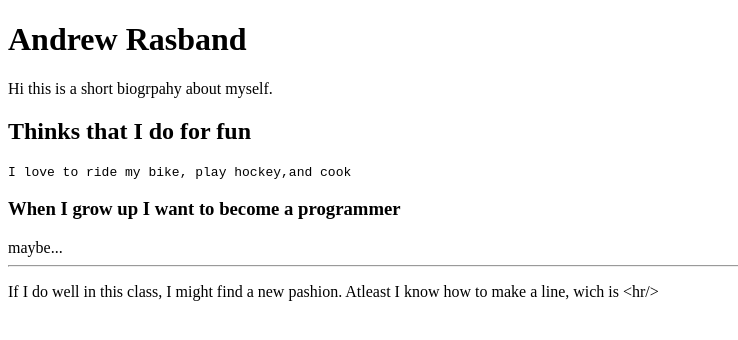
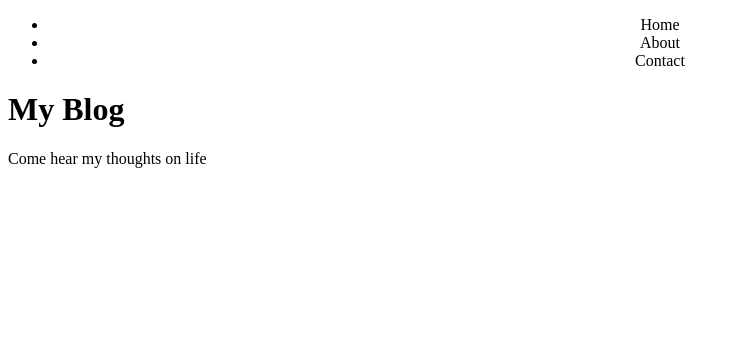
Before and after one commit to Mossysquid/Andrews-html-coding-repository, a plain HTML site: page First-html-Project/index.html in a window 1280 px wide. Shown: the whole page, without its empty margins (0-738 px from the left). Drawn offline with Linux system fonts and the light colour scheme.

Commit message:
comminting all of my deleted files and main.css

```diff
--- a/First-html-Project/index.html
+++ b/First-html-Project/index.html
@@ -1,18 +1,20 @@
 <!DOCTYPE html>
 <html>
     <head>
-        <meta charset="utf-8">
-        <meta name="viewport" content="width=device-width">
+        <link type="text/css" rel="stylesheet" href="main.css">
         <title>index.html</title>
     </head>
     <body>
-        <h1>Andrew Rasband </h1>
-        <p>Hi this is a short biogrpahy about myself.</p>
-        <h2>Thinks that I do for fun</h2>
-        <pre>I love to ride my bike, <span>play hockey,</span>and cook</pre>
-        <h3> When I grow up I want to become a programmer<br/></h3> maybe...
-        <hr/>
-        <p>If I do well in this class, I might find a new pashion.
-            Atleast I know how to make a line, wich is &lt;hr/&gt;</p>
+        <div class="tabs">
+            <ul>
+                <li>Home</li>
+                <li>About</li>
+                <li>Contact</li>
+            </ul>
+        </div>
+        <div class="title">
+            <h1>My Blog</h1>
+            <p>Come hear my thoughts on life</p>
+         </div>
     </body>
 </html>
--- /dev/null
+++ b/First-html-Project/main.css
@@ -0,0 +1,3 @@
+.tabs {
+    text-align: center;
+}
```
